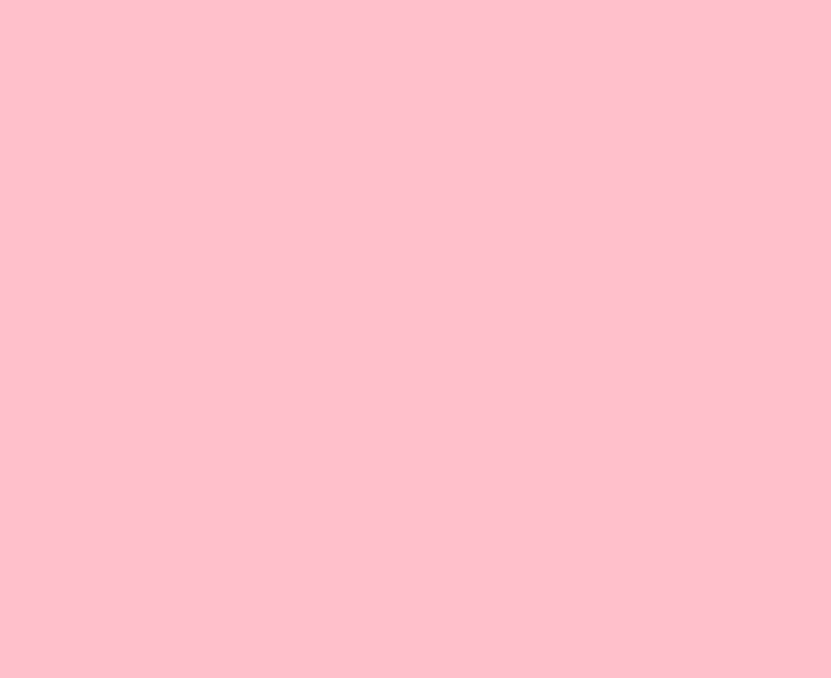
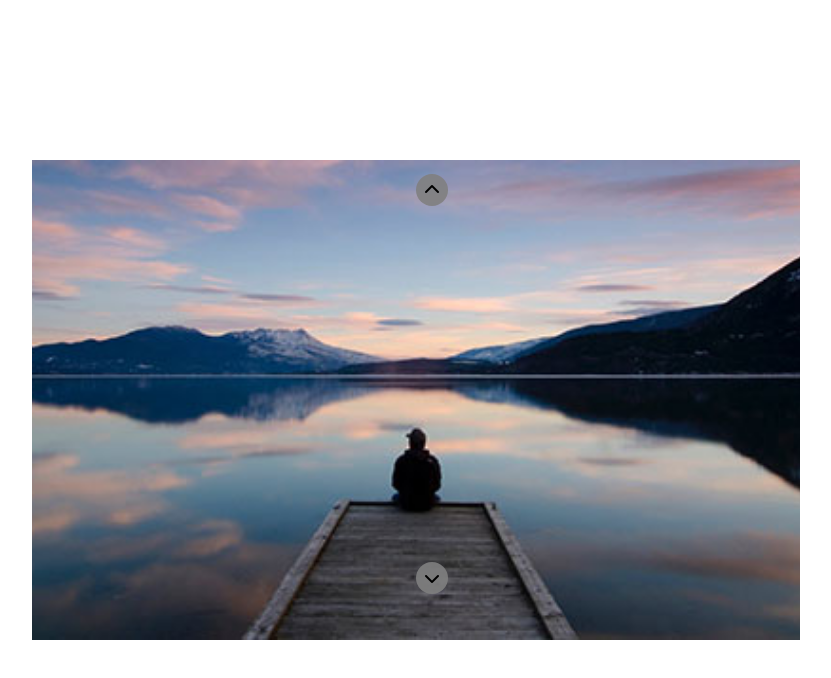
Before and after one commit to scurenza/js-array-carousel, a plain HTML site: page index.html in a window 1280 px wide. Shown: the whole page, without its empty margins (224-1055 px from the left). Drawn offline with Linux system fonts and the light colour scheme.

Commit message:
chevron sfasati

```diff
--- a/css/style.css
+++ b/css/style.css
@@ -1,3 +1,51 @@
-body{
-    background-color: pink;
+*{
+    margin: 0;
+    padding: 0;
+    box-sizing: border-box;
 }
+
+.container {
+    width: 100%;
+    height: 100vh;
+    position: relative;
+}
+
+.slider{
+    width: 60vw;
+    background-color: aqua;
+    position: absolute;
+    top: 50%;
+    left: 50%;
+    transform: translate(-50%, -50%);
+}
+
+.item {
+    height: 60vh;
+    background-color: gray;
+}
+
+.item img{
+    width: 100%;
+    height: 100%;
+    object-fit: cover;
+}
+
+.up i, .down i{
+    background-color: rgba(128, 128, 128, 0.9);
+    padding: .5rem;
+    border-radius: 50%;
+}
+
+.up, .down{
+    position: absolute;
+    left: 50%;
+    transform: translateY(-50%);
+}
+
+.up{
+    top: 30px;
+}
+
+.down{
+    bottom: 30px;
+}
--- a/index.html
+++ b/index.html
@@ -7,10 +7,31 @@
 
     <title>Album fotografico</title>
 
+    <!-- FontAwesome -->
+    <link
+      rel="stylesheet"
+      href="https://cdnjs.cloudflare.com/ajax/libs/font-awesome/6.2.0/css/all.min.css"
+      integrity="sha512-xh6O/CkQoPOWDdYTDqeRdPCVd1SpvCA9XXcUnZS2FmJNp1coAFzvtCN9BmamE+4aHK8yyUHUSCcJHgXloTyT2A=="
+      crossorigin="anonymous"
+      referrerpolicy="no-referrer"
+    />
+
     <!-- Style -->
     <link rel="stylesheet" href="css/style.css" />
   </head>
   <body>
+    <div class="container">
+      <div class="slider">
+        <div class="items-container">
+          <div class="item active">
+            <img src="img/01.jpg" alt="" />
+          </div>
+        </div>
+
+        <div class="up"><i class="fa-solid fa-chevron-up"></i></div>
+        <div class="down"><i class="fa-solid fa-chevron-down"></i></div>
+      </div>
+    </div>
     <script src="js/script.js"></script>
   </body>
 </html>
--- a/js/script.js
+++ b/js/script.js
@@ -1 +1,15 @@
-alert("ciao")
+/* **Consegna:**
+Dato un array contenente una lista di cinque immagini, creare un carosello come nello screenshot allegato.
+**MILESTONE 1**
+Per prima cosa, creiamo il markup statico: costruiamo il container e inseriamo un'immagine grande al centro: avremo così la struttura base e gli stili pronti per poterci poi concentrare solamente sull'aspetto logico.
+**MILESTONE 2**
+Adesso rimuoviamo tutto il markup statico e inseriamo tutte le immagini dinamicamente servendoci dell'array fornito e un semplice ciclo for che concatena un template literal.
+Tutte le immagini saranno nascoste, tranne la prima, che avrà una classe specifica che la renderà visibile.
+Al termine di questa fase ci ritroveremo con lo stesso slider stilato nella milestone 1, ma costruito dinamicamente attraverso JavaScript.
+**MILESTONE 3**
+Al click dell'utente sulle frecce, il programma cambierà l’immagine attiva, che quindi verrà visualizzata al posto della precedente.
+**BONUS 1:**
+Aggiungere il **ciclo infinito** del carosello. Ovvero se è attiva la prima immagine e l'utente clicca la freccia per andare all’immagine precedente, dovrà comparire l’ultima immagine dell’array e viceversa.
+**BONUS 2:**
+Aggiungere la visualizzazione di tutte le thumbnails sulla destra dell’immagine grande attiva, come nello screenshot proposto. Tutte le miniature avranno un layer di opacità scura, tranne quella corrispondente all’immagine attiva, che invece avrà un bordo colorato.
+Al click delle frecce, oltre al cambio di immagine attiva, gestire il cambio di miniatura attiva. */
```
